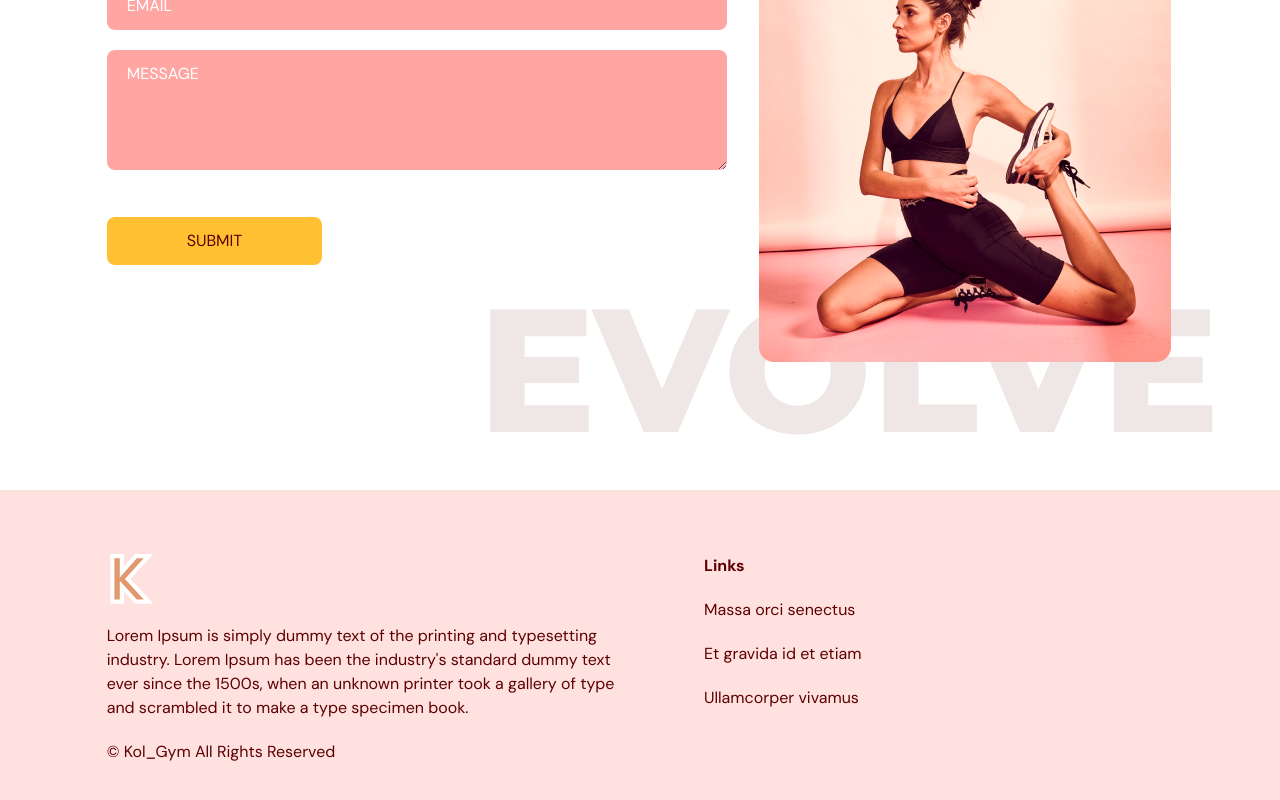
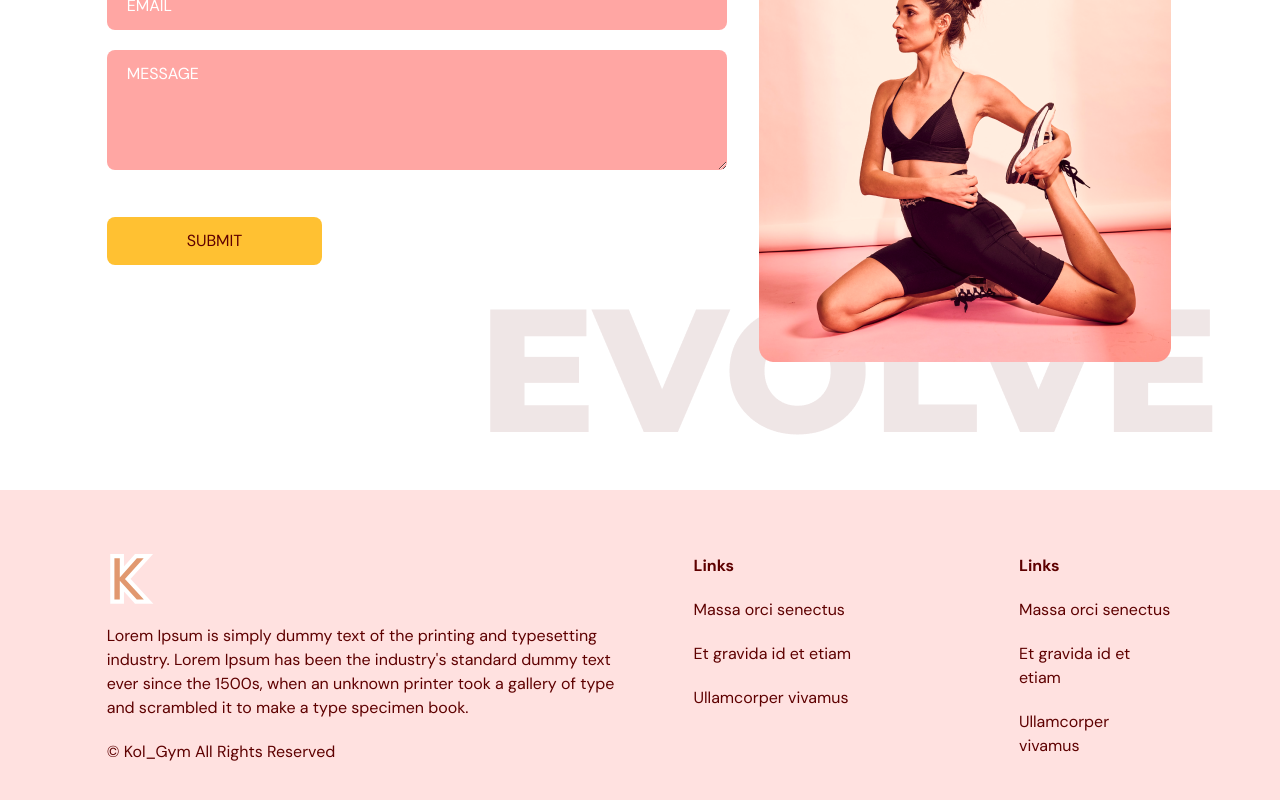
Before and after one commit to kolamat/gym-module, a React (Vite) app: page / in a window 1280 px wide. Shown: the part 3340-4140 px from the top of the page. Built offline with nearby package versions, Linux system fonts and the light colour scheme.

Commit message:
On branch main Your branch is ahead of 'origin/main' by 1 commit.   (use "git push" to publish your local commits)
Changes to be committed:
	modified:   src/scenes/footer/Footer.tsx

```diff
--- a/src/scenes/footer/Footer.tsx
+++ b/src/scenes/footer/Footer.tsx
@@ -34,7 +34,12 @@ const Footer = () => {
           <p className="my-5">Et gravida id et etiam</p>
           <p>Ullamcorper vivamus</p>
         </div>
-        <div></div>
+        <div>
+          <h4 className="font-bold">Links</h4>
+          <p className="my-5">Massa orci senectus</p>
+          <p className="my-5">Et gravida id et etiam</p>
+          <p>Ullamcorper vivamus</p>
+        </div>
       </div>
     </footer>
   );
```
